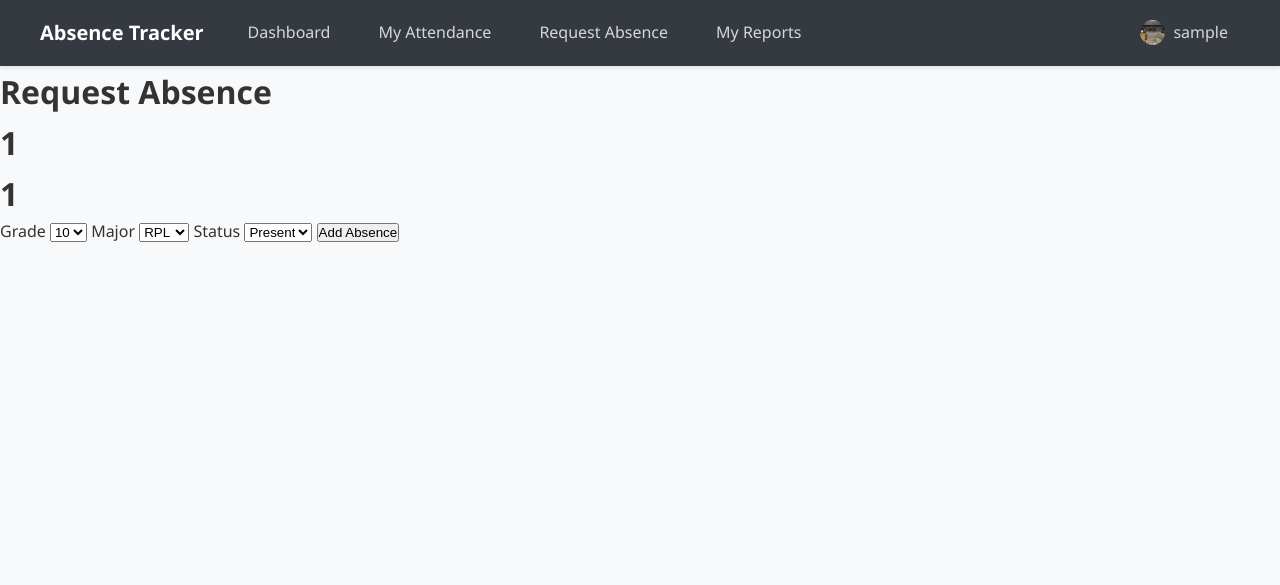
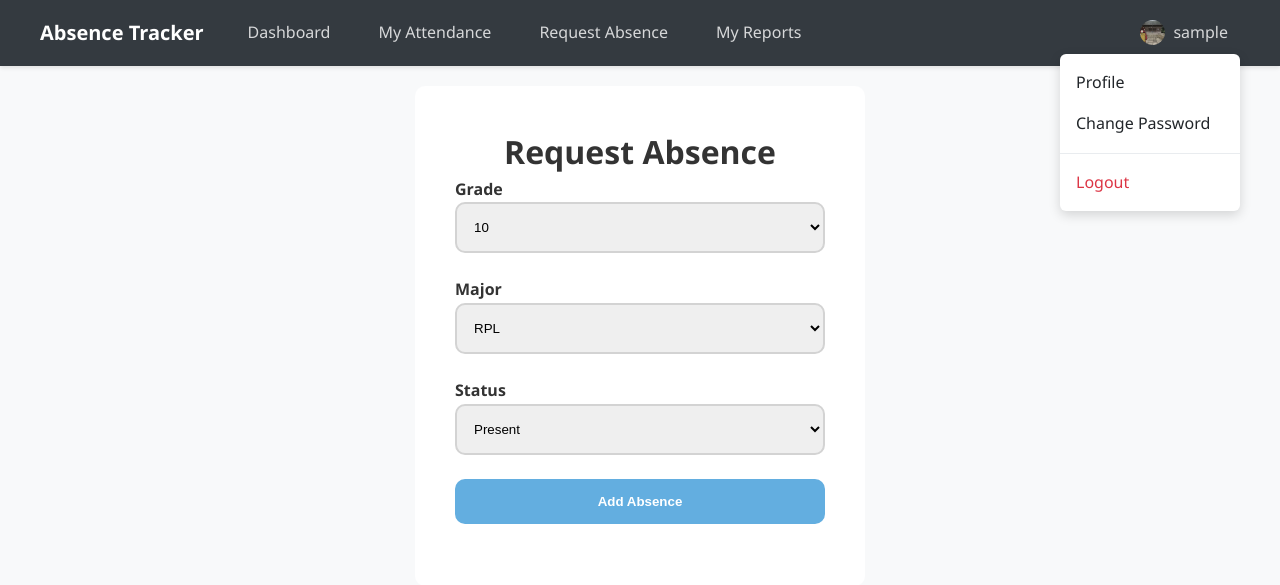
Before and after one commit to AgentEzra/PHP-Absence-Tracker, a PHP site: page /pages/requestAbsence.php in a window 1280 px wide, after a click that opens the changed part. Shown: the top 585 px of the page. Run offline with PHP 8.4, Linux system fonts and the light colour scheme; the visitor is signed in with stand-in values (Sample User, id 1).

Commit message:
Improve absence request form UI and backend logic
Refactored requestAbsence.php to enhance form structure, add error/success messages, and update SQL logic for absence requests.

```diff
--- a/pages/requestAbsence.php
+++ b/pages/requestAbsence.php
@@ -9,22 +9,36 @@ function isSelected($sessionValue, $optionValue) {
     return ($sessionValue == $optionValue) ? 'selected' : '';
 }
 
-// $query = "INSERT INTO absence_tracker_abs (something) VALUES ('some', 'thing')";
-// $result = mysqli_query($connect, $query);
+$error = '';
+$success = '';
 
-$name = '';
-$username = $_SESSION['username'];
+$credsId = '';
 $grade = '';
 $major = '';
+$waktu = '';
 $status = '';
-$waktu = '';
 
 if ($_SERVER['REQUEST_METHOD'] === 'POST'){
-  $name = $_POST[''];
-  $grade = $_POST[''];
-  $major = $_POST[''];
-  $status = $_POST[''];
+    $credsId = $_SESSION['credsId'];
+    $grade = $_POST['kelas'];
+    $major = $_POST['jurusan'];
     $waktu = date('Y-m-d H:i:s');
+    $status = $_POST['keterangan'];
+    try {
+
+        $query = "INSERT INTO absence_table_abs (credsId, kelas, jurusan, waktu, keterangan)
+        VALUES ('$credsId', '$grade', '$major', '$waktu', '$status')";
+
+        $result = mysqli_query($connect, $query);
+        $success = "Absensi berhasil";
+    }
+    catch (mysqli_sql_exception $e){
+        if (str_contains($e->getMessage(), 'Duplicate entry')) {
+                $error = 'Username atau Email sudah digunakan.';
+            } else {
+                $error = 'Error: ' . $e->getMessage();
+        }
+    }
 }
 ?>
 
@@ -66,32 +80,46 @@ if ($_SERVER['REQUEST_METHOD'] === 'POST'){
             <ul class="navbar-nav navbar-nav-profile">
                 <li class="nav-item profile-dropdown">
                     <div class="dropdown-toggle" id="profileDropdown">
-                        <img src="./image/dias.jpg" alt="Profile" class="profile-img"> <?=$_SESSION['username']; ?>
+                        <img src="../image/dias.jpg" alt="Profile" class="profile-img"> <?=$_SESSION['username']; ?>
                     </div>
                     <ul class="dropdown-menu" id="dropdownMenu">
-                        <li><a class="dropdown-item" href="./pages/profile.php">Profile</a></li>
-                        <li><a class="dropdown-item" href="./login/forgotPassword.php">Change Password</a></li>
+                        <li><a class="dropdown-item" href="./profile.php">Profile</a></li>
+                        <li><a class="dropdown-item" href="../login/forgotPassword.php">Change Password</a></li>
                         <li><div class="dropdown-divider"></div></li>
-                        <li><a class="dropdown-item text-danger" href="./admin/config/logout.php">Logout</a></li>
+                        <li><a class="dropdown-item text-danger" href="../admin/config/logout.php">Logout</a></li>
                     </ul>
                 </li>
             </ul>
         </div>
     </div>
 </nav>
+<div class="container">
+    <div class="box-absence">
+        <h1>Request Absence</h1>
 
-<h1>Request Absence</h1>
-<h1><?=$_SESSION['credsId'] ?></h1>
-<h1><?=$_SESSION['jurusan'] ?></h1>
+        <?php if(!empty($success)): ?>
+        <div class="error-success-abs">
+            <?=$success ?>
+        </div>
+        <?php endif; ?>
+
+        <?php if(!empty($error)): ?>
+        <div class="error-success-abs">
+            <?=$error ?>
+        </div>
+        <?php endif; ?>
 
             <form method="post">
+                <div class="option-part">
                     <label for="kelas">Grade</label>
                     <select name="kelas" id="kelas">
                       <option value="10" <?= isSelected($_SESSION['kelas'], '10') ?>>10</option>
                       <option value="11" <?= isSelected($_SESSION['kelas'], '11') ?>>11</option>
                       <option value="12" <?= isSelected($_SESSION['kelas'], '12') ?>>12</option>
                     </select>
+                </div>
 
+                <div class="option-part">
                     <!-- Make sure jurusan value in db was capital -Ezra -->
                     <label for="jurusan">Major</label>
                     <select name="jurusan" id="jurusan">
@@ -101,19 +129,53 @@ if ($_SERVER['REQUEST_METHOD'] === 'POST'){
                       <option value="MP" <?= isSelected($_SESSION['jurusan'], 'MP') ?>>MP</option>
                       <option value="BR" <?= isSelected($_SESSION['jurusan'], 'BR') ?>>BR</option>
                     </select>
+                </div>
 
+                <div class="option-part">
                     <label for="keterangan">Status</label>
                     <select name="keterangan" id="keterangan">
                       <option value="present">Present</option>
                       <option value="sick">Sick</option>
                       <option value="busy">Busy</option>
                     </select>
+                </div>
 
+                <div class="auth-button">
                     <button>Add Absence</button>
+                </div>
             </form>
+    </div>
+</div>
 
-<!-- Bootstrap JS -->
-<script src="https://cdn.jsdelivr.net/npm/bootstrap@5.3.0/dist/js/bootstrap.bundle.min.js"></script>
+    <!-- Custom JavaScript for dropdown and mobile menu -->
+    <script>
+        document.addEventListener('DOMContentLoaded', function() {
+            // Toggle mobile menu
+            const navbarToggle = document.getElementById('navbarToggle');
+            const navbarCollapse = document.getElementById('navbarCollapse');
 
+            if (navbarToggle && navbarCollapse) {
+                navbarToggle.addEventListener('click', function() {
+                    navbarCollapse.classList.toggle('show');
+                });
+            }
+
+            // Toggle profile dropdown
+            const profileDropdown = document.getElementById('profileDropdown');
+            const dropdownMenu = document.getElementById('dropdownMenu');
+
+            if (profileDropdown && dropdownMenu) {
+                profileDropdown.addEventListener('click', function(e) {
+                    e.stopPropagation();
+                    dropdownMenu.classList.toggle('show');
+                });
+
+                // Close dropdown when clicking elsewhere
+                document.addEventListener('click', function() {
+                    dropdownMenu.classList.remove('show');
+                });
+            }
+        });
+    </script>
 </body>
 </html>
--- a/styleDashboard.css
+++ b/styleDashboard.css
@@ -296,3 +296,50 @@
                 color: #fff;
             }
         }
+
+.box-absence {
+    /* display: flex;
+    justify-content: center;
+    align-items: center; */
+    margin: 20px auto;
+    padding: 2.5rem;
+    background: rgba(255, 255, 255, 0.95);
+    max-width: 450px;
+    width: 90%;
+    height: 500px;
+    border-radius: 10px;
+}
+
+.box-absence h1 {
+    text-align: center;
+}
+
+.option-part {
+    margin-bottom: 1.5rem;
+}
+
+.option-part select {
+    border: 2px solid #d3d3d3;
+    border-radius: 10px;
+    width: 100%;
+    padding: 15px 13px;
+}
+
+label {
+    font-weight: 600;
+}
+
+button {
+    background: rgb(99, 174, 224);
+    color: #fff;
+    width: 100%;
+    border: none;
+    border-radius: 10px;
+    padding: 15px 13px;
+    font-weight: 600;
+}
+
+.error-success-abs {
+    text-align: center;
+    margin-bottom: 8px;
+}
```
Lines whose indentation alone changed are shown as unchanged.
